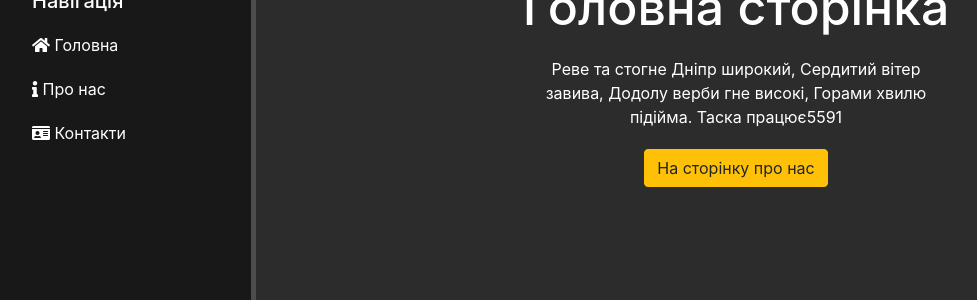
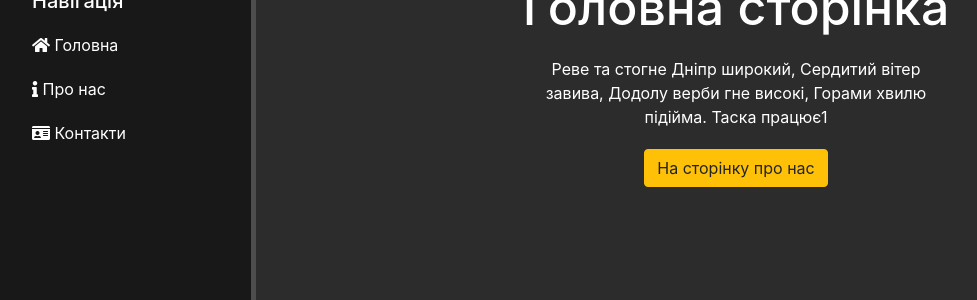
Before and after one commit to RobertVenhryn/DevOps_online_Lviv_2020Q42021Q1-, a Django app: template MyFinalProject/mysite/main/templates/main/index.html in a window 1280 px wide. Shown: the part 123-423 px from the top of the page, without its empty margins (0-977 px from the left). Run offline with Django 3.2, Linux system fonts and the light colour scheme; the template is opened without the code that fills it, so the values that code supplies are empty; some libraries are stand-ins or nearby versions.

Commit message:
test for s3 bucket 21:58

```diff
--- a/MyFinalProject/mysite/main/templates/main/index.html
+++ b/MyFinalProject/mysite/main/templates/main/index.html
@@ -5,7 +5,7 @@
 {% block content %}
 	<div class="features">
 		<h1>Головна сторінка</h1>
-		<p>Реве та стогне Дніпр широкий, Сердитий вітер завива, Додолу верби гне високі, Горами хвилю підійма. Таска працює5591</p>
+		<p>Реве та стогне Дніпр широкий, Сердитий вітер завива, Додолу верби гне високі, Горами хвилю підійма. Таска працює1</p>
 		<button class="btn btn-warning">На сторінку про нас</button>
 	</div>
 {% endblock %}
```
